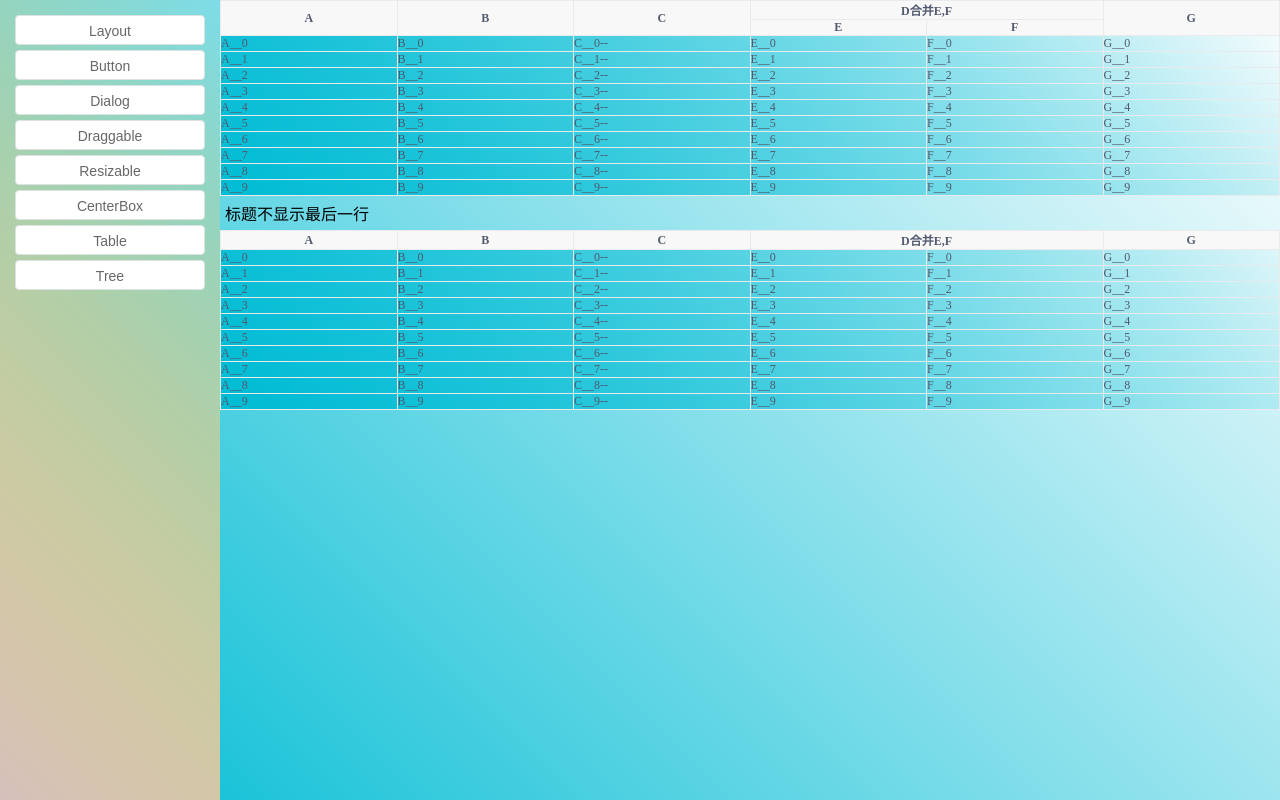
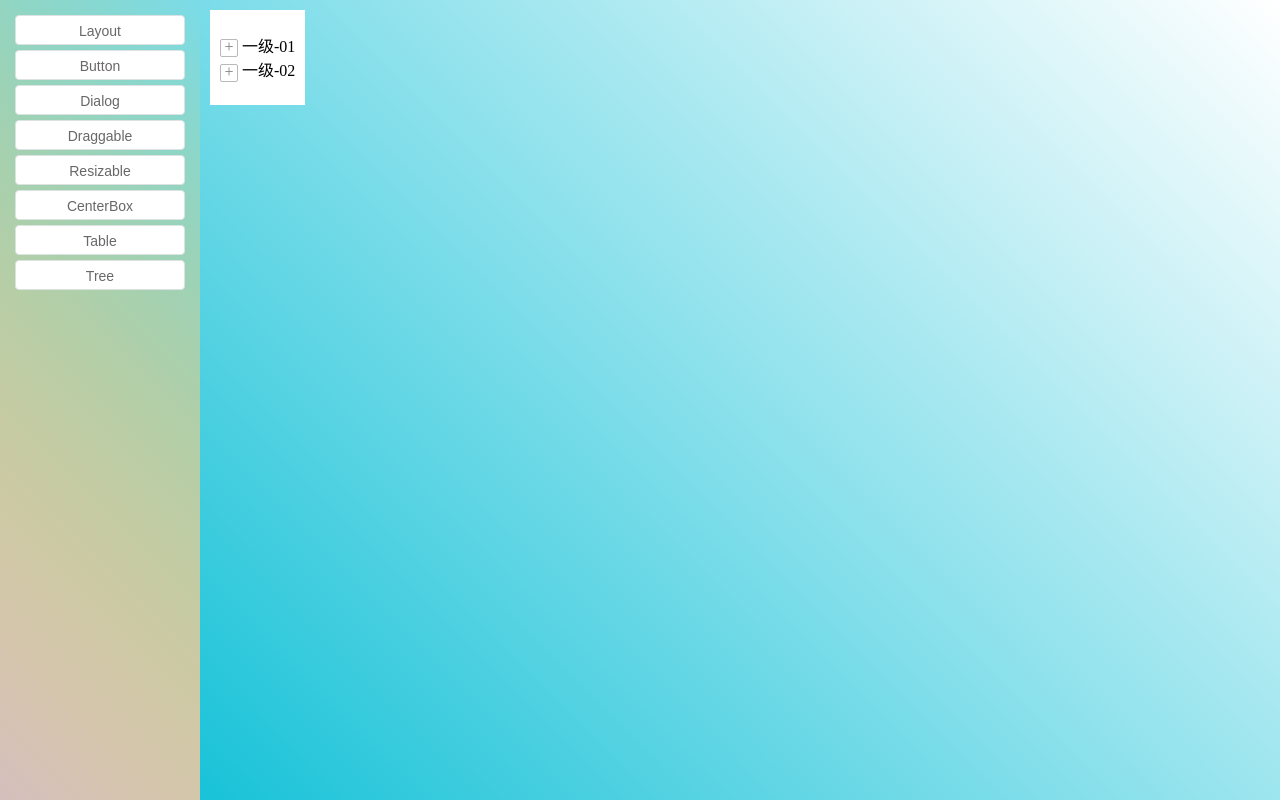
Before and after one commit to Joy1326/LyUI, a Vue app: page /#/tree in a window 1280 px wide. Before the commit this address led to /#/table. Built offline with nearby package versions, Linux system fonts and the light colour scheme.

Commit message:
add tree

```diff
--- a/src/components/draggable/Draggable.vue
+++ b/src/components/draggable/Draggable.vue
@@ -49,8 +49,10 @@ export default {
 .ly-draggable-wrap {
   /* position: absolute; */
   border: 1px solid #90adb9;
-  width: 100%;
+  display: inline-block;
+  /* width: 100%; */
   border-radius: 4px;
   z-index: 999;
+  overflow: auto;
 }
 </style>
--- a/src/components/layout/LayoutPanel.vue
+++ b/src/components/layout/LayoutPanel.vue
@@ -7,5 +7,6 @@
 .ly-layoutpanel-box{
     height: 100%;
     overflow: auto;
+    box-sizing: border-box;
 }
 </style>
--- a/src/components/mixins/draggable.js
+++ b/src/components/mixins/draggable.js
@@ -3,7 +3,7 @@ export default {
         // 指令的定义
         draggable: {
             inserted(el, bind) {
-                let { onDragStart, onDrag, onDragEnd, handle,position="absolute" } = bind.value && bind.value || {};
+                let { onDragStart, onDrag, onDragEnd, handle,position="fixed" } = bind.value && bind.value || {};
                 let disX = 0;
                 let disY = 0;
                 let sPageX = 0;
--- a/src/components/tree/Tree.vue
+++ b/src/components/tree/Tree.vue
@@ -1,24 +1,32 @@
 <template>
-  <div class="ly-tree-wrap">
-    <ul class="ly-tree-ul">
+  <div :class="isChild?'ly-tree-child ly-tree-wrap':'ly-tree-root ly-tree-wrap'">
+    <ul
+      class="ly-tree-ul"
+      style="padding:2px 5px;"
+      :style="isChild?{marginLeft:'20px'}:{marginLeft:0}"
+    >
       <li
         class="ly-tree-li"
         v-for="(treeNode,nodeIndex) in data"
         :key="nodeIndex"
       >
+        <span :class="!treeNode.children?'ly-line':''"></span>
         <div
           class="ly-tree-name"
+          :style="!treeNode.children?'margin-left:12px;':''"
           @click="changeStatus(nodeIndex,treeNode.children)"
         >
           <span
             class="ly-sp"
             v-if="treeNode.children"
-          >{{bindCk[nodeIndex]?'－':'＋'}}</span>
+          >
+            {{bindCk[nodeIndex]?'-':'+'}}
+          </span>
           {{treeNode.name}}
         </div>
         <LyTree
           v-if="bindCk[nodeIndex]"
-          class="ly-tree-sub"
+          :isChild="true"
           :data="treeNode.children"
         ></LyTree>
       </li>
@@ -32,6 +40,10 @@ export default {
     data: {
       type: Array,
       required: true
+    },
+    isChild: {
+      type: Boolean,
+      default: false
     }
   },
   data() {
@@ -41,6 +53,7 @@ export default {
   },
   methods: {
     changeStatus(index, hasChild) {
+      console.log(this);
       if (hasChild) {
         this.$set(this.bindCk, index, !this.bindCk[index]);
       }
@@ -49,20 +62,51 @@ export default {
 };
 </script>
 <style scoped>
+.ly-tree-root {
+  background-color: white;
+  display: inline-block;
+  padding: 5px;
+  box-sizing: border-box;
+}
 .ly-tree-ul {
+  list-style: none;
+}
+.ly-line {
+  height: 0;
+  display: inline-block;
+  width: 12px;
+  border-top: 1px dashed #b9b9b9;
+  position: relative;
+  top: 18px;
+  left: -2px;
+}
+.ly-sp {
+  display: inline-block;
+  width: 16px;
+  height: 16px;
+  border-radius: 2px;
+  line-height: 14px;
+  color: gray;
+  border: 1px solid #b9b9b9;
+  text-align: center;
+  vertical-align: middle;
+  cursor: pointer;
+}
+.ly-tree-child > .ly-tree-ul {
+  border-left: 1px dashed #b9b9b9;
+}
+</style>
+<style scoped>
+/* .ly-tree-ul {
   list-style: none;
 }
 .ly-tree-wrap {
   display: inline-block;
-  /* border: 1px solid #b9b9b9; */
-  /* border-radius: 2px; */
-  /* padding: 4px; */
   box-sizing: border-box;
 }
 .ly-tree-name {
-  /* background-color: white; */
 }
-.ly-tree-sub {
+.ly-tree-child {
   border-left: 1px dashed #b9b9b9;
   padding: 6px;
 }
@@ -72,8 +116,10 @@ export default {
   height: 16px;
   color: gray;
   width: 16px;
-  line-height: 14px;
+  line-height: 10px;
   text-align: center;
   cursor: pointer;
-}
+  margin-left: -22px;
+  box-sizing: border-box;
+} */
 </style>
--- a/src/page/Main.vue
+++ b/src/page/Main.vue
@@ -11,7 +11,7 @@
         </router-link>
       </div>
     </LyLayoutPanel>
-    <LyLayoutPanel>
+    <LyLayoutPanel style="padding:10px;">
       <router-view></router-view>
     </LyLayoutPanel>
   </LyLayout>
```
